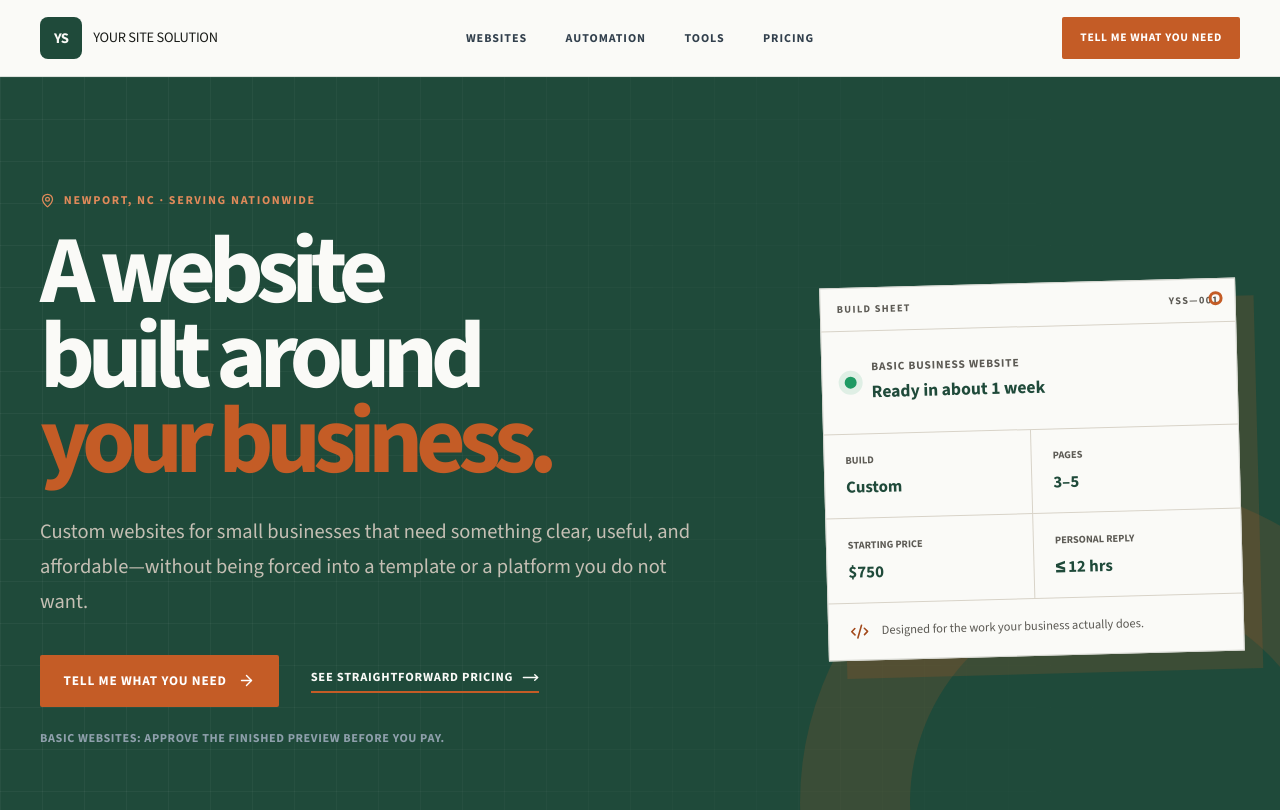
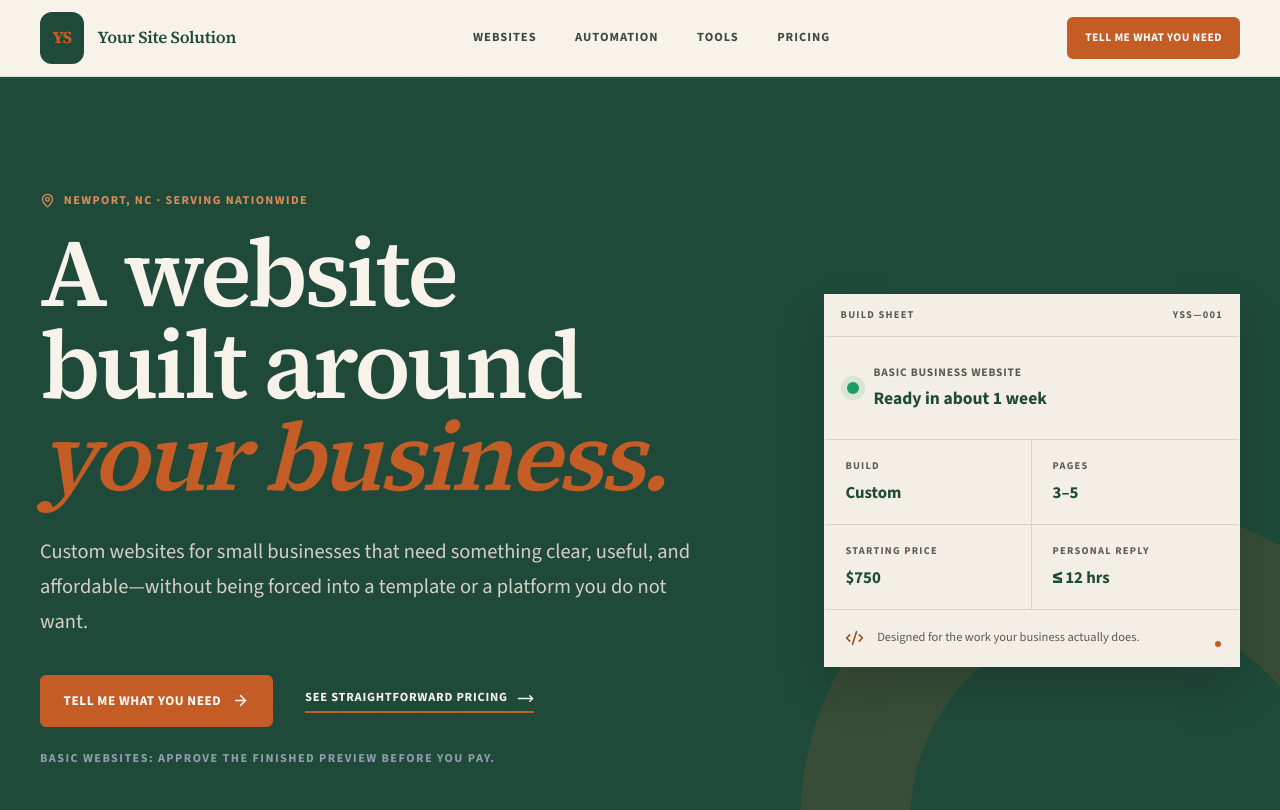
Before and after one commit to CRMwebsolution/yoursitesolution-co, a Next.js app: page / in a window 1280 px wide. Shown: the top 810 px of the page. Built offline with nearby package versions, Linux system fonts and the light colour scheme.

Commit message:
Shift the site surfaces and type toward the printed card.

```diff
--- a/app/brand.css
+++ b/app/brand.css
@@ -1,5 +1,5 @@
-/* Shop Standard overlays the existing job-ticket system.
-   Tokens keep the original --ink / --orange names so the rest of the CSS follows. */
+/* Card vibe: stationery over the existing layout.
+   Tokens keep --ink / --orange names so globals.css follows. */
 
 :root {
   --pitch: #1a1c19;
@@ -11,16 +11,16 @@
   --ink: var(--pine);
   --ink-soft: #16382c;
   --paper: var(--parchment);
-  --paper-light: var(--salt);
+  --paper-light: #f7f3ea;
   --orange: var(--copper);
   --orange-dark: #a34a1c;
   --steel: #8a8680;
   --muted: #5c5a54;
   --line: var(--fog);
-  --line-dark: rgba(250, 250, 247, 0.18);
-  --background: var(--paper-light);
+  --line-dark: rgba(250, 250, 247, 0.16);
+  --background: var(--parchment);
   --foreground: var(--pitch);
-  --card: var(--paper-light);
+  --card: var(--salt);
   --card-foreground: var(--pitch);
   --primary: var(--copper);
   --secondary: var(--parchment);
@@ -28,21 +28,53 @@
   --border: var(--fog);
   --input: #a39e94;
   --ring: var(--copper);
-  --radius: 0.35rem;
+  --radius: 0.55rem;
+  --font-display: var(--font-serif), "Source Serif 4", Georgia, "Times New Roman", serif;
+  --font-body: var(--font-source), "Source Sans 3", Arial, Helvetica, sans-serif;
+}
+
+html {
+  background: var(--pine);
+}
+
+body {
+  background-color: var(--parchment);
+  background-image:
+    radial-gradient(rgba(26, 28, 25, 0.035) 0.6px, transparent 0.7px),
+    linear-gradient(180deg, rgba(250, 250, 247, 0.35), transparent 28%);
+  background-size: 3px 3px, 100% 280px;
+  color: var(--pitch);
+  font-family: var(--font-body);
 }
 
 h1,
 h2,
 h3,
 .brand,
-.button,
-.circle-link {
-  font-family: var(--font-outfit), Outfit, Arial, Helvetica, sans-serif;
+.brand-name,
+.brand-mark,
+.price-amount strong,
+.service-panel h3,
+.process-list h3 {
+  font-family: var(--font-display);
 }
 
-body {
-  color: var(--pitch);
-  font-family: var(--font-source), "Source Sans 3", Arial, Helvetica, sans-serif;
+.hero-copy h1,
+.page-hero h1,
+.not-found h1,
+.section-heading h2,
+.about-copy h2,
+.cta-banner h2,
+.footer-cta h2 {
+  font-weight: 600;
+  letter-spacing: -0.035em;
+  line-height: 0.96;
+}
+
+.hero-copy h1 em,
+.page-hero h1 em {
+  font-style: italic;
+  font-weight: 600;
 }
 
 .eyebrow,
@@ -60,29 +92,53 @@ body {
 .demo-ticket span,
 .inclusion-grid article > span,
 .footer-column p,
+.footer-bottom,
+.desktop-nav a,
+.button,
+.text-link {
+  font-family: var(--font-body);
+  font-variant: normal;
+}
+
+.eyebrow,
+.hero-assurance,
+.sheet-topline,
+.sheet-specs dt,
+.proof-grid span,
+.service-number,
+.price-card-topline p,
+.payment-options span,
+.about-stamp span,
+.footer-column p,
 .footer-bottom {
-  font-family: var(--font-ibm-plex-mono), "IBM Plex Mono", "Courier New", Courier, monospace;
+  letter-spacing: 0.12em;
+  text-transform: uppercase;
+  font-weight: 700;
 }
 
 .site-header {
-  border-bottom: 1px solid rgba(31, 74, 58, 0.14);
-  background: rgba(250, 250, 247, 0.94);
+  border-bottom: 1px solid rgba(31, 74, 58, 0.12);
+  background: rgba(247, 243, 234, 0.92);
+}
+
+.brand {
+  gap: 0.85rem;
 }
 
 .brand-mark {
   display: grid;
   place-items: center;
-  width: 42px;
-  height: 42px;
+  width: 44px;
+  height: 52px;
   overflow: hidden;
   border: 0;
-  border-radius: 8px;
+  border-radius: 12px;
   background: var(--pine);
-  color: var(--salt);
-  font-family: var(--font-outfit), Outfit, Arial, Helvetica, sans-serif;
-  font-size: 0.92rem;
-  font-weight: 750;
-  letter-spacing: -0.06em;
+  color: var(--copper);
+  font-family: var(--font-display);
+  font-size: 1.05rem;
+  font-weight: 650;
+  letter-spacing: -0.04em;
   line-height: 1;
   text-align: center;
   grid-template-columns: 1fr;
@@ -93,19 +149,111 @@ body {
 }
 
 .brand-name {
-  font-family: var(--font-outfit), Outfit, Arial, Helvetica, sans-serif;
+  display: block;
+  color: var(--pine);
+  font-size: 1.05rem;
+  font-weight: 600;
+  letter-spacing: -0.02em;
+  line-height: 1.1;
+  text-transform: none;
+}
+
+.brand-name strong,
+.brand-name span {
+  color: inherit;
+  font-size: inherit;
+  font-weight: inherit;
+  letter-spacing: inherit;
+  text-transform: none;
+}
+
+.desktop-nav a {
+  color: #3d4a43;
+  font-size: 0.78rem;
+  font-weight: 650;
+  letter-spacing: 0.08em;
+}
+
+.button {
+  border-radius: 6px;
+  font-weight: 700;
+  letter-spacing: 0.04em;
+}
+
+.button-dark:hover {
+  border-color: #16382c;
+  background: #16382c;
+}
+
+.home-hero {
+  background: var(--pine);
 }
 
 .home-hero::after {
-  border-color: rgba(196, 92, 38, 0.16);
+  border-color: rgba(196, 92, 38, 0.14);
+}
+
+.blueprint-grid {
+  opacity: 0.28;
 }
 
 .build-sheet {
-  box-shadow: 18px 18px 0 rgba(196, 92, 38, 0.18);
+  border-color: rgba(244, 239, 230, 0.16);
+  background: var(--parchment);
+  box-shadow: 0 22px 40px rgba(16, 24, 20, 0.22);
+  rotate: 0deg;
+}
+
+.build-sheet::after {
+  top: auto;
+  right: 1.15rem;
+  bottom: 1.15rem;
+  width: 6px;
+  height: 6px;
+  border: 0;
+  background: var(--copper);
+}
+
+.proof-strip {
+  background: #17382c;
+  color: var(--salt);
+}
+
+.proof-grid p {
+  border-color: rgba(250, 250, 247, 0.12);
+}
+
+.proof-grid strong {
+  color: var(--salt);
+  font-family: var(--font-display);
+  font-weight: 600;
+}
+
+.proof-grid span {
+  color: #d7c4b0;
+}
+
+.price-card {
+  background: var(--salt);
+  box-shadow: none;
+}
+
+.price-card-featured {
+  border-top-color: var(--copper);
+  box-shadow: none;
+}
+
+.site-footer {
+  background: var(--pine);
+}
+
+.footer-cta h2 {
+  font-family: var(--font-display);
 }
 
 .eyebrow-light,
 .text-link-light:hover,
+.site-footer .brand-name,
 .site-footer .brand-name span,
 .footer-column p {
   color: #e08a5a;
@@ -118,10 +266,10 @@ body {
 .footer-column a,
 .footer-column span,
 .footer-bottom {
-  color: #c5bfb4;
+  color: #d5cfc4;
 }
 
-.button-dark:hover {
-  border-color: #16382c;
-  background: #16382c;
+.site-footer .brand-mark {
+  background: #17382c;
+  color: var(--copper);
 }
```
